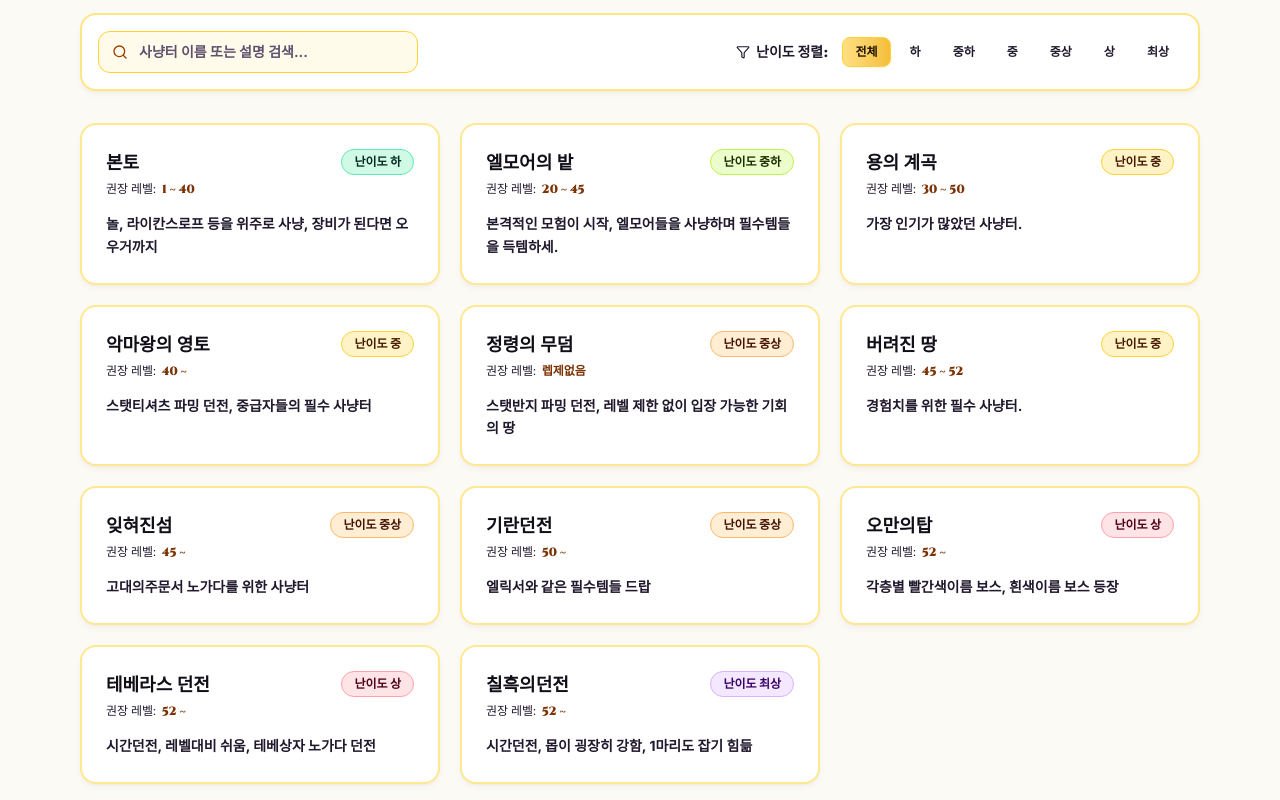
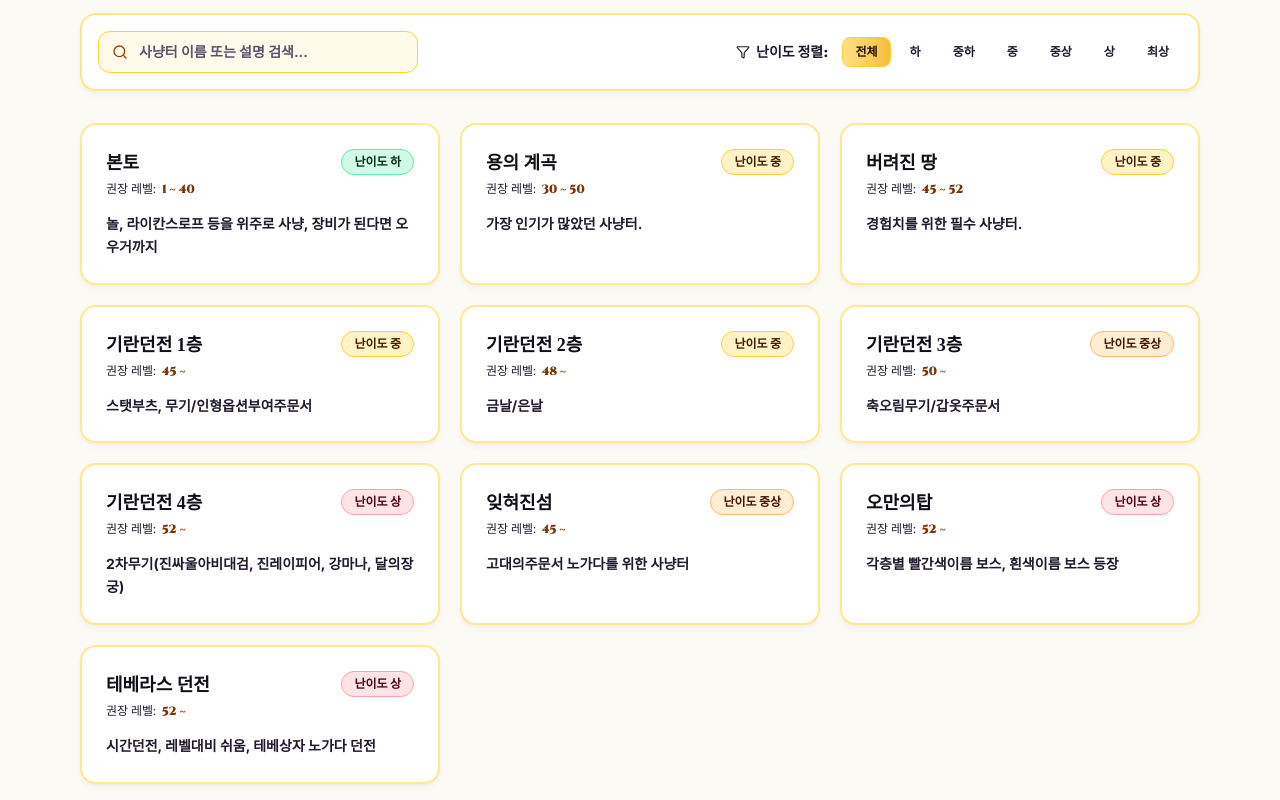
Before and after one commit to Soonhyouk/Hwanghon_1, a React (Vite) app: page / in a window 1280 px wide. Shown: the part 3500-4300 px from the top of the page. Built offline with nearby package versions, Linux system fonts and the light colour scheme.

Commit message:
feat: update server features and hunting grounds
Reflect server configuration changes by adding the Advanced Adena Shop, updating site features, and revising the hunting ground list for better accuracy.

```diff
--- a/src/App.tsx
+++ b/src/App.tsx
@@ -161,6 +161,12 @@ const CLASSES: ClassInfo[] = [
 
 const FEATURES = [
   {
+    icon: <Coins size={24} />,
+    title: "고급아데나상점",
+    desc: "주요장비 및 기타템 순수 아데나로 판매",
+    badge: "시그니처"
+  },
+  {
     icon: <Sparkles size={24} />,
     title: "자동사냥 & 편의 시스템",
     desc: "칼렉, 길렉 개선 및 편리한 자동사냥 지원\n(손사냥이 더욱 높은 효율을 내도록 설계)",
@@ -185,12 +191,6 @@ const FEATURES = [
     badge: "경쟁"
   },
   {
-    icon: <Map size={24} />,
-    title: "특화 던전 분리",
-    desc: "던전별 초반 아이템 드랍\n(상아탑 6층 - 무기, 얼음던전 - 방어구)",
-    badge: "컨텐츠"
-  },
-  {
     icon: <Users size={24} />,
     title: "혈맹 시스템",
     desc: "혈맹원을 모으고, 혈맹원들과 함께 보스를 토벌하세요.",
@@ -209,15 +209,6 @@ const HUNTING_ZONES: HuntingZone[] = [
     bgGlow: "rgba(16,185,129,0.06)"
   },
   {
-    name: "엘모어의 밭",
-    level: "20 ~ 45",
-    difficulty: "중하",
-    desc: "본격적인 모험이 시작, 엘모어들을 사냥하며 필수템들을 득템하세.",
-    color: "text-lime-300",
-    border: "border-lime-500/30 hover:border-lime-400/60",
-    bgGlow: "rgba(132,204,22,0.06)"
-  },
-  {
     name: "용의 계곡",
     level: "30 ~ 50",
     difficulty: "중",
@@ -225,24 +216,6 @@ const HUNTING_ZONES: HuntingZone[] = [
     color: "text-amber-300",
     border: "border-amber-500/30 hover:border-amber-400/60",
     bgGlow: "rgba(245,158,11,0.06)"
-  },
-  {
-    name: "악마왕의 영토",
-    level: "40 ~",
-    difficulty: "중",
-    desc: "스탯티셔츠 파밍 던전, 중급자들의 필수 사냥터",
-    color: "text-rose-300",
-    border: "border-rose-500/30 hover:border-rose-400/60",
-    bgGlow: "rgba(244,63,94,0.06)"
-  },
-  {
-    name: "정령의 무덤",
-    level: "렙제없음",
-    difficulty: "중상",
-    desc: "스탯반지 파밍 던전, 레벨 제한 없이 입장 가능한 기회의 땅",
-    color: "text-emerald-300",
-    border: "border-emerald-500/30 hover:border-emerald-400/60",
-    bgGlow: "rgba(16,185,129,0.06)"
   },
   {
     name: "버려진 땅",
@@ -254,6 +227,42 @@ const HUNTING_ZONES: HuntingZone[] = [
     bgGlow: "rgba(245,158,11,0.06)"
   },
   {
+    name: "기란던전 1층",
+    level: "45 ~",
+    difficulty: "중",
+    desc: "스탯부츠, 무기/인형옵션부여주문서",
+    color: "text-amber-300",
+    border: "border-amber-500/30 hover:border-amber-400/60",
+    bgGlow: "rgba(245,158,11,0.06)"
+  },
+  {
+    name: "기란던전 2층",
+    level: "48 ~",
+    difficulty: "중",
+    desc: "금날/은날",
+    color: "text-amber-300",
+    border: "border-amber-500/30 hover:border-amber-400/60",
+    bgGlow: "rgba(245,158,11,0.06)"
+  },
+  {
+    name: "기란던전 3층",
+    level: "50 ~",
+    difficulty: "중상",
+    desc: "축오림무기/갑옷주문서",
+    color: "text-orange-300",
+    border: "border-orange-500/30 hover:border-orange-400/60",
+    bgGlow: "rgba(249,115,22,0.06)"
+  },
+  {
+    name: "기란던전 4층",
+    level: "52 ~",
+    difficulty: "상",
+    desc: "2차무기(진싸울아비대검, 진레이피어, 강마나, 달의장궁)",
+    color: "text-rose-300",
+    border: "border-rose-500/30 hover:border-rose-400/60",
+    bgGlow: "rgba(244,63,94,0.06)"
+  },
+  {
     name: "잊혀진섬",
     level: "45 ~",
     difficulty: "중상",
@@ -261,15 +270,6 @@ const HUNTING_ZONES: HuntingZone[] = [
     color: "text-orange-300",
     border: "border-orange-500/30 hover:border-orange-400/60",
     bgGlow: "rgba(249,115,22,0.06)"
-  },
-  {
-    name: "기란던전",
-    level: "50 ~",
-    difficulty: "중상",
-    desc: "엘릭서와 같은 필수템들 드랍",
-    color: "text-fuchsia-300",
-    border: "border-fuchsia-500/30 hover:border-fuchsia-400/60",
-    bgGlow: "rgba(217,70,239,0.06)"
   },
   {
     name: "오만의탑",
@@ -288,15 +288,6 @@ const HUNTING_ZONES: HuntingZone[] = [
     color: "text-purple-300",
     border: "border-purple-500/30 hover:border-purple-400/60",
     bgGlow: "rgba(168,85,247,0.06)"
-  },
-  {
-    name: "칠흑의던전",
-    level: "52 ~",
-    difficulty: "최상",
-    desc: "시간던전, 몹이 굉장히 강함, 1마리도 잡기 힘듦",
-    color: "text-violet-300",
-    border: "border-violet-500/30 hover:border-violet-400/60",
-    bgGlow: "rgba(139,92,246,0.06)"
   },
 ];
 
```
